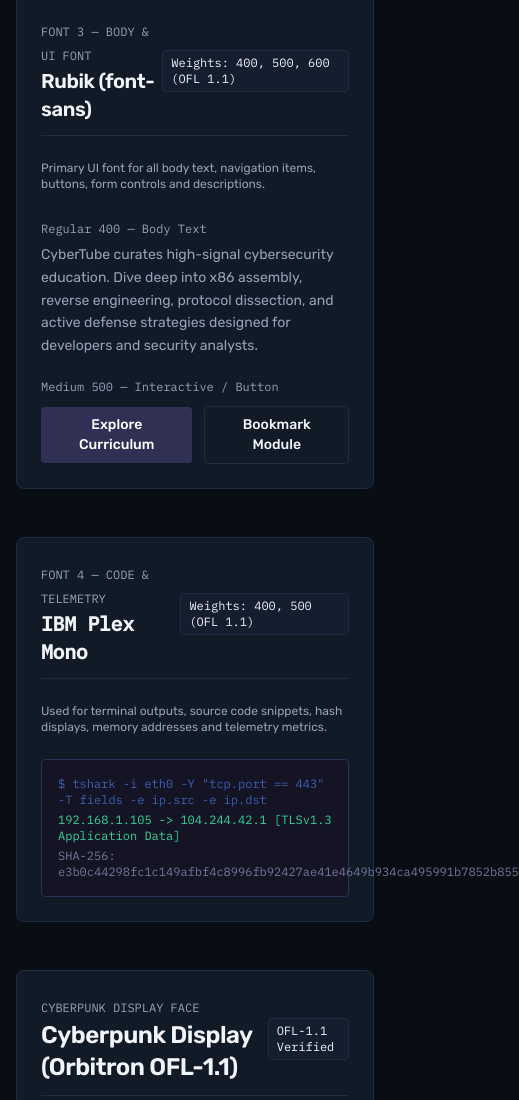
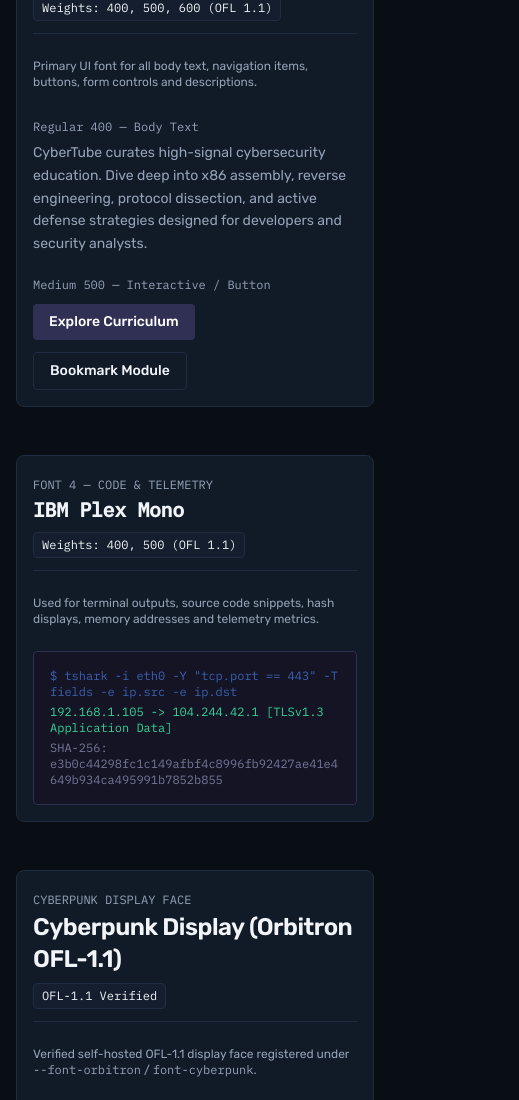
Before and after one commit to arun-codex/CyberTube, a Next.js app: page /typography-preview in a window 390 px wide. Shown: the part 1705-2805 px from the top of the page, 519 px wide, since content can reach past the window. Built offline with nearby package versions, Linux system fonts and the light colour scheme; no server answers.

Commit message:
fix(ui): resolve observed 375px typography preview overflow and noindex internal specimen

```diff
--- a/app/typography-preview/page.tsx
+++ b/app/typography-preview/page.tsx
@@ -4,13 +4,14 @@ import Link from 'next/link';
 export const metadata = {
   title: 'CyberTube Typography System Preview',
   description: 'Visual reference and multi-font typography verification for Orbitron, Rajdhani, Rubik, IBM Plex Mono, and Cyberpunk.',
+  robots: { index: false, follow: false },
 };
 
 export default function TypographyPreviewPage() {
   return (
-    <div className="container-max py-12 space-y-12">
+    <div className="container-max min-w-0 py-12 space-y-12">
       {/* Overview Banner */}
-      <div className="rounded-[8px] border border-[#e4e4ed] bg-[#f4f4f9] p-6 sm:p-8 space-y-3">
+      <div className="min-w-0 rounded-[8px] border border-[#e4e4ed] bg-[#f4f4f9] p-4 sm:p-8 space-y-3">
         <div className="font-mono text-xs uppercase tracking-wider text-[#6b6b7b]">
           Design System & Spec
         </div>
@@ -29,8 +30,8 @@ export default function TypographyPreviewPage() {
       </div>
 
       {/* 1. Orbitron */}
-      <section className="rounded-[8px] border border-[#e4e4ed] bg-white p-6 sm:p-8 space-y-6">
-        <div className="flex items-center justify-between border-b border-[#e4e4ed] pb-3">
+      <section className="min-w-0 rounded-[8px] border border-[#e4e4ed] bg-white p-4 sm:p-8 space-y-6">
+        <div className="flex min-w-0 flex-col items-start gap-2 border-b border-[#e4e4ed] pb-3 sm:flex-row sm:items-center sm:justify-between">
           <div>
             <span className="font-mono text-xs uppercase text-[#6b6b7b]">Font 1 — Primary Display</span>
             <h2 className="font-orbitron text-xl font-bold text-[#303055]">Orbitron</h2>
@@ -46,19 +47,19 @@ export default function TypographyPreviewPage() {
         <div className="space-y-4">
           <div className="space-y-1">
             <span className="text-xs font-mono text-[#6b6b7b]">Bold 700</span>
-            <div className="font-orbitron font-bold text-3xl sm:text-4xl text-[#303055]">
+            <div className="font-orbitron font-bold break-words [overflow-wrap:anywhere] text-3xl sm:text-4xl text-[#303055]">
               CYBERTUBE // SECURITY INTELLIGENCE
             </div>
           </div>
           <div className="space-y-1">
             <span className="text-xs font-mono text-[#6b6b7b]">SemiBold 600</span>
-            <div className="font-orbitron font-semibold text-2xl sm:text-3xl text-[#303055]">
+            <div className="font-orbitron font-semibold break-words [overflow-wrap:anywhere] text-2xl sm:text-3xl text-[#303055]">
               ADVANCED PENETRATION TESTING & HARDWARE LABS
             </div>
           </div>
           <div className="space-y-1">
             <span className="text-xs font-mono text-[#6b6b7b]">Display Heading (H2)</span>
-            <div className="font-orbitron font-medium text-lg text-[#303055]">
+            <div className="font-orbitron font-medium break-words [overflow-wrap:anywhere] text-lg text-[#303055]">
               DEFENSIVE ARCHITECTURE & THREAT MODELLING
             </div>
           </div>
@@ -66,8 +67,8 @@ export default function TypographyPreviewPage() {
       </section>
 
       {/* 2. Rajdhani */}
-      <section className="rounded-[8px] border border-[#e4e4ed] bg-white p-6 sm:p-8 space-y-6">
-        <div className="flex items-center justify-between border-b border-[#e4e4ed] pb-3">
+      <section className="min-w-0 rounded-[8px] border border-[#e4e4ed] bg-white p-4 sm:p-8 space-y-6">
+        <div className="flex min-w-0 flex-col items-start gap-2 border-b border-[#e4e4ed] pb-3 sm:flex-row sm:items-center sm:justify-between">
           <div>
             <span className="font-mono text-xs uppercase text-[#6b6b7b]">Font 2 — Technical Headings</span>
             <h2 className="font-rajdhani text-2xl font-bold text-[#303055]">Rajdhani</h2>
@@ -103,8 +104,8 @@ export default function TypographyPreviewPage() {
       </section>
 
       {/* 3. Rubik */}
-      <section className="rounded-[8px] border border-[#e4e4ed] bg-white p-6 sm:p-8 space-y-6">
-        <div className="flex items-center justify-between border-b border-[#e4e4ed] pb-3">
+      <section className="min-w-0 rounded-[8px] border border-[#e4e4ed] bg-white p-4 sm:p-8 space-y-6">
+        <div className="flex min-w-0 flex-col items-start gap-2 border-b border-[#e4e4ed] pb-3 sm:flex-row sm:items-center sm:justify-between">
           <div>
             <span className="font-mono text-xs uppercase text-[#6b6b7b]">Font 3 — Body & UI Font</span>
             <h2 className="font-sans text-xl font-bold text-[#303055]">Rubik (font-sans)</h2>
@@ -127,7 +128,7 @@ export default function TypographyPreviewPage() {
           </div>
           <div className="space-y-1">
             <span className="text-xs font-mono text-[#6b6b7b]">Medium 500 — Interactive / Button</span>
-            <div className="flex items-center gap-3 pt-1">
+            <div className="flex flex-wrap items-center gap-3 pt-1">
               <button className="px-4 py-2 bg-[#303055] text-white rounded-[4px] font-sans font-medium text-sm">
                 Explore Curriculum
               </button>
@@ -140,8 +141,8 @@ export default function TypographyPreviewPage() {
       </section>
 
       {/* 4. IBM Plex Mono */}
-      <section className="rounded-[8px] border border-[#e4e4ed] bg-white p-6 sm:p-8 space-y-6">
-        <div className="flex items-center justify-between border-b border-[#e4e4ed] pb-3">
+      <section className="min-w-0 rounded-[8px] border border-[#e4e4ed] bg-white p-4 sm:p-8 space-y-6">
+        <div className="flex min-w-0 flex-col items-start gap-2 border-b border-[#e4e4ed] pb-3 sm:flex-row sm:items-center sm:justify-between">
           <div>
             <span className="font-mono text-xs uppercase text-[#6b6b7b]">Font 4 — Code & Telemetry</span>
             <h2 className="font-mono text-xl font-bold text-[#303055]">IBM Plex Mono</h2>
@@ -155,7 +156,7 @@ export default function TypographyPreviewPage() {
         </p>
 
         <div className="space-y-4">
-          <div className="p-4 rounded-[4px] bg-[#141424] text-[#b0b0c6] font-mono text-xs sm:text-sm space-y-1 border border-[#303055]">
+          <div className="min-w-0 p-4 rounded-[4px] bg-[#141424] text-[#b0b0c6] font-mono text-xs sm:text-sm space-y-1 border border-[#303055] [overflow-wrap:anywhere]">
             <div className="text-[#3b61b0]">$ tshark -i eth0 -Y &quot;tcp.port == 443&quot; -T fields -e ip.src -e ip.dst</div>
             <div className="text-emerald-400">192.168.1.105 -&gt; 104.244.42.1 [TLSv1.3 Application Data]</div>
             <div className="text-[#76769a]">SHA-256: e3b0c44298fc1c149afbf4c8996fb92427ae41e4649b934ca495991b7852b855</div>
@@ -164,8 +165,8 @@ export default function TypographyPreviewPage() {
       </section>
 
       {/* 5. Cyberpunk Display Face */}
-      <section className="rounded-[8px] border border-[#e4e4ed] bg-white p-6 sm:p-8 space-y-6">
-        <div className="flex items-center justify-between border-b border-[#e4e4ed] pb-3">
+      <section className="min-w-0 rounded-[8px] border border-[#e4e4ed] bg-white p-4 sm:p-8 space-y-6">
+        <div className="flex min-w-0 flex-col items-start gap-2 border-b border-[#e4e4ed] pb-3 sm:flex-row sm:items-center sm:justify-between">
           <div>
             <span className="font-mono text-xs uppercase text-[#6b6b7b]">Cyberpunk Display Face</span>
             <h2 className="font-cyberpunk text-2xl text-[#303055]">Cyberpunk Display (Orbitron OFL-1.1)</h2>
@@ -179,7 +180,7 @@ export default function TypographyPreviewPage() {
         </p>
 
         <div className="p-4 rounded-[4px] bg-[#f4f4f9] border border-[#e4e4ed]">
-          <div className="font-cyberpunk text-xl sm:text-2xl text-[#303055]">
+          <div className="font-cyberpunk break-words [overflow-wrap:anywhere] text-xl sm:text-2xl text-[#303055]">
             CYBERTUBE SYSTEM CORE 2026
           </div>
         </div>
```
